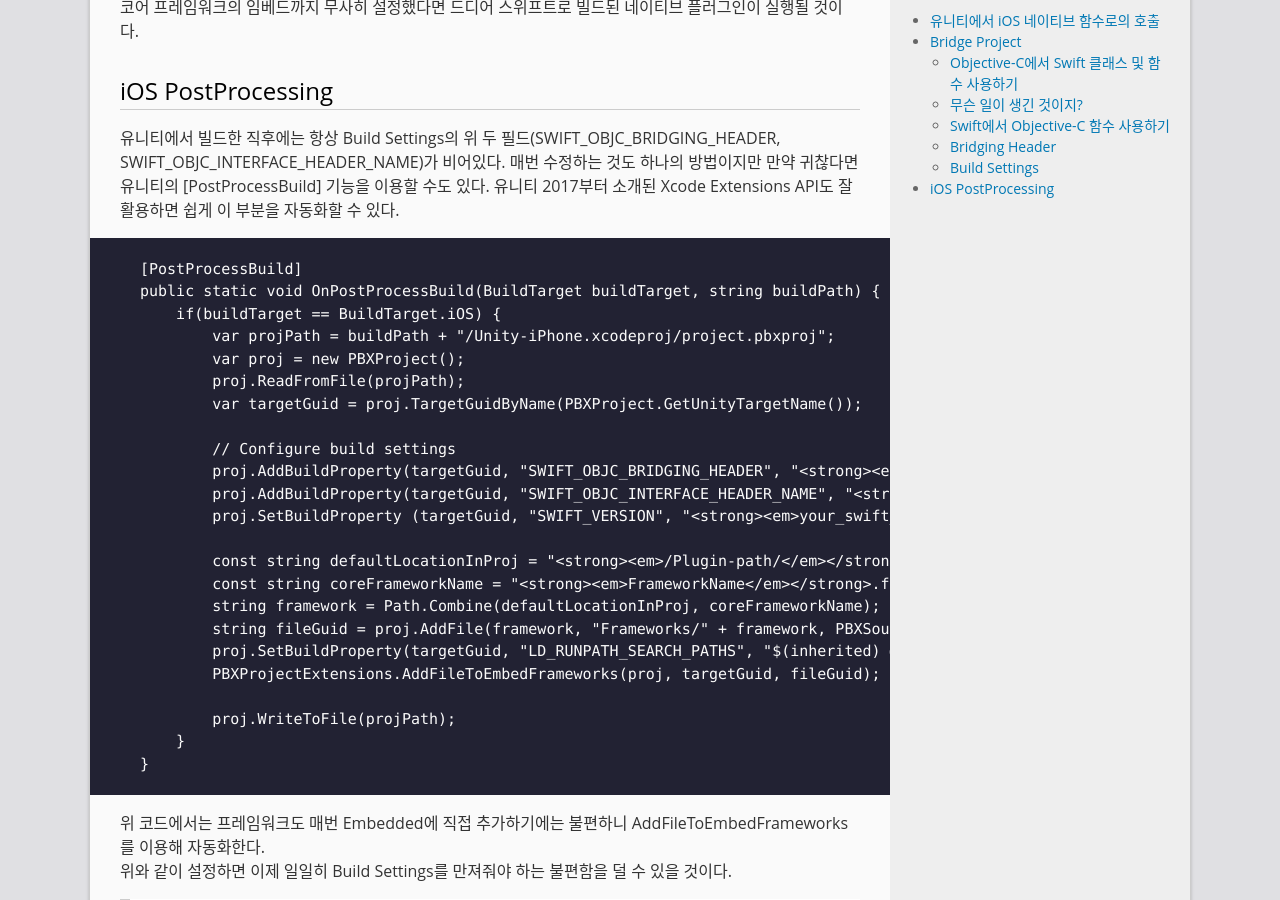
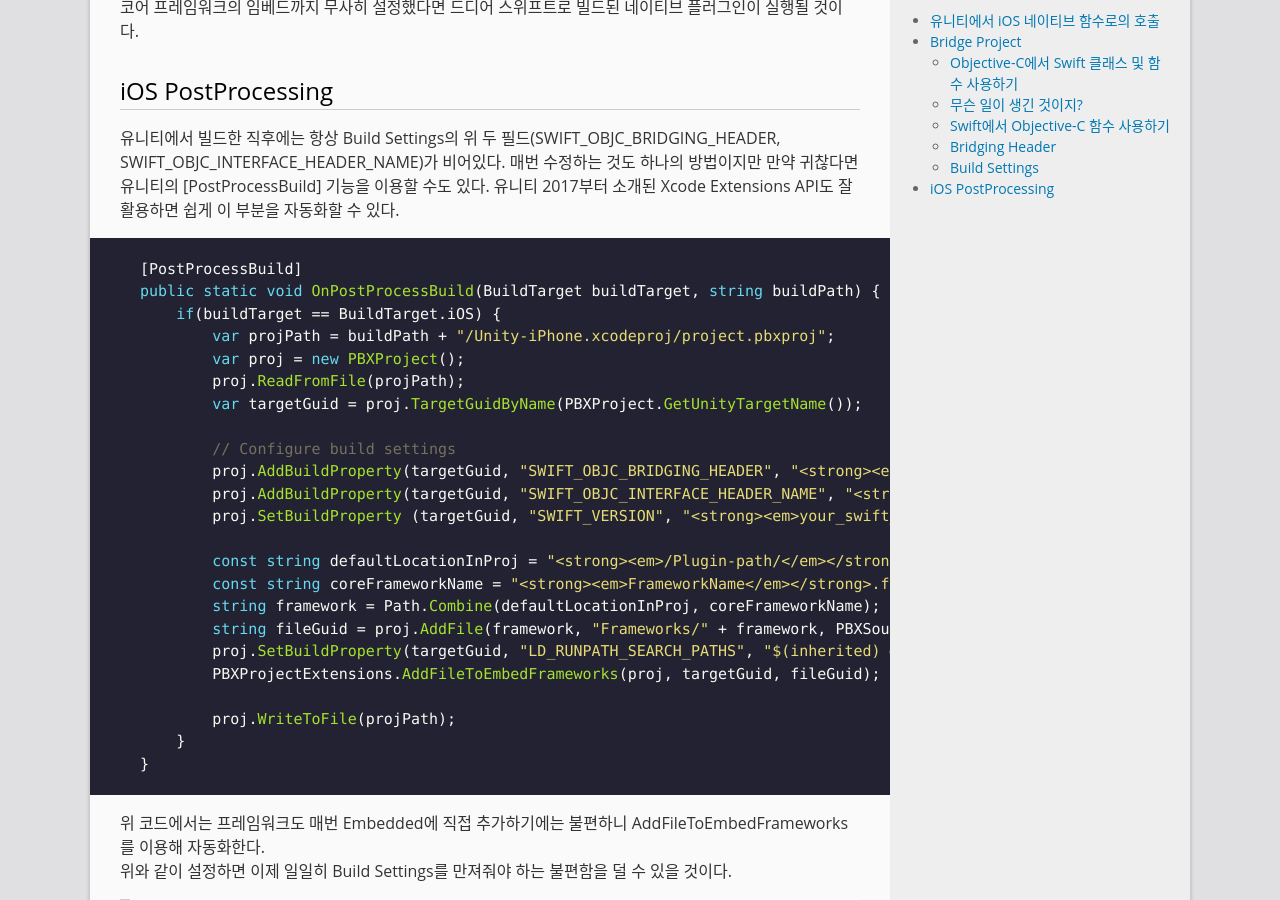
Before and after one commit to GarlicDipping/garlicdipping.github.io, a Jekyll site: the page built from _posts/2019-06-23-writing-unity-ios-native-swift-plugin.md, in a window 1280 px wide and 900 px high, scrolled down 7098 px. Built offline with Jekyll 4.4.1, drawn with Linux system fonts in a browser that asks for light colours; comment, search, counter and statistics services are not loaded; some of the changed text lies outside the part shown.

Commit message:
no message

```diff
--- a/_posts/2019-06-23-writing-unity-ios-native-swift-plugin.md
+++ b/_posts/2019-06-23-writing-unity-ios-native-swift-plugin.md
@@ -33,7 +33,7 @@ categories: Unity3d
 GarlicWebview 프로젝트는 핵심 로직을 지닌 싱글턴 클래스, GarlicWebviewController를 포함하고 있다.
 해당 클래스는 다음과 같이 사용한다.
 
-~~~Swift
+~~~swift
 //Inside ViewController class...
 @IBAction func onClick(_ sender: UIButton) {
     let marginPx = GarlicUtils.PointToPx(pt: 30)
@@ -58,7 +58,7 @@ GarlicWebview 프로젝트는 핵심 로직을 지닌 싱글턴 클래스, Garli
 
 예를 들어, 유니티에서 다음 함수를 정의한 후
 
-~~~CSharp
+~~~csharp
 //C# Code from Unity
 
 [DllImport("__Internal")]
@@ -117,7 +117,7 @@ extern "C" {
 
 GarlicWebviewUnityWrapper.swift 클래스는 말 그대로 유니티에 노출할 함수들을 다시 한번 래핑한 클래스다. Obj-C 파일에서 접근할 수 있어야 하므로 관련 로직에는 모두 @objc 선언이 붙어있어야 한다.
 
-~~~Swift
+~~~swift
 @objc public class GarlicWebviewUnityWrapper : NSObject, GarlicWebviewProtocol {
     //...
 
@@ -205,7 +205,7 @@ Objective-C로 모든 네이티브 플러그인 로직을 짜고 있었다면, #
 
 따라서 위 두 필드는 다음과 같이 채우게 된다.
 
-~~~XML
+~~~xml
 SWIFT_OBJC_BRIDGING_HEADER = /path/to/bridging-header/ProjectName-Bridging-Header.h
 SWIFT_OBJC_INTERFACE_HEADER_NAME = ProductName/ProjectName-Swift.h
 ~~~
@@ -217,7 +217,7 @@ SWIFT_OBJC_BRIDGING_HEADER 필드의 경우 프레임워크를 유니티의 어
 
 유니티에서 빌드한 직후에는 항상 Build Settings의 위 두 필드(SWIFT_OBJC_BRIDGING_HEADER, SWIFT_OBJC_INTERFACE_HEADER_NAME)가 비어있다. 매번 수정하는 것도 하나의 방법이지만 만약 귀찮다면 유니티의 [PostProcessBuild] 기능을 이용할 수도 있다. 유니티 2017부터 소개된 Xcode Extensions API도 잘 활용하면 쉽게 이 부분을 자동화할 수 있다.
 
-~~~CSharp
+~~~csharp
 [PostProcessBuild]
 public static void OnPostProcessBuild(BuildTarget buildTarget, string buildPath) {
     if(buildTarget == BuildTarget.iOS) {
```
Also changed, not shown: _sass/_syntax-highlighting.scss (renamed from _sass/syntax-highlighting.scss).
